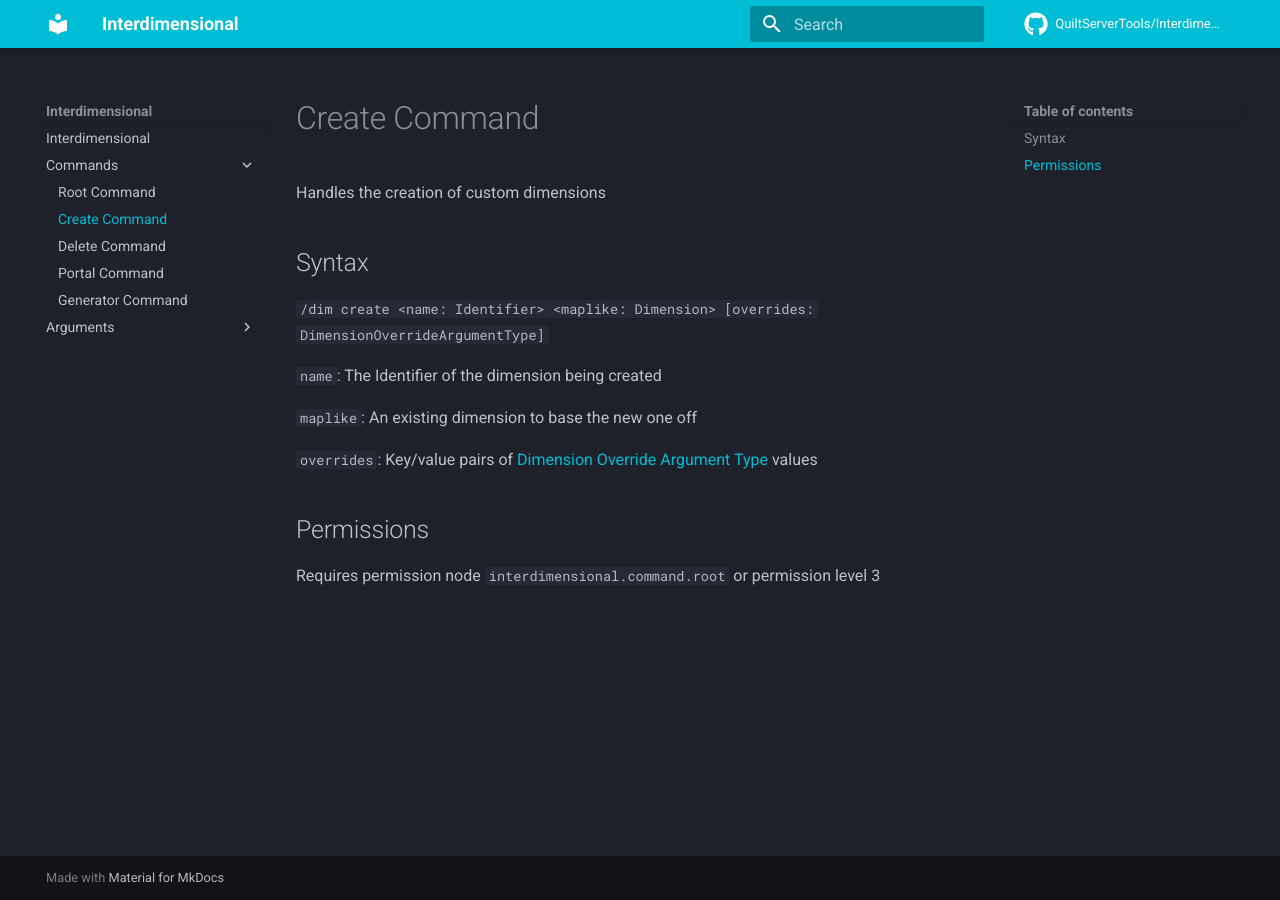
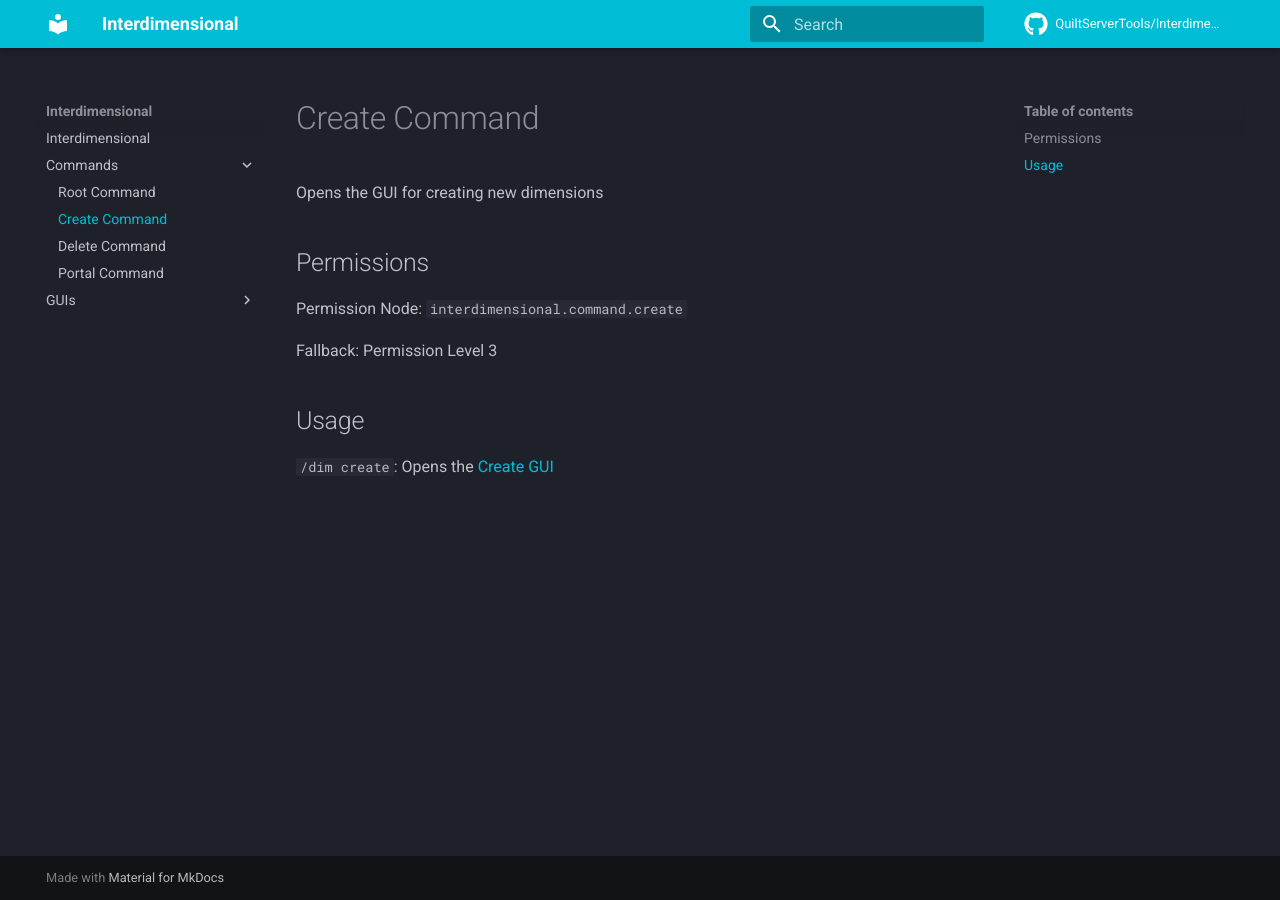
Before and after one commit to QuiltServerTools/Interdimensional, an MkDocs documentation site: the page built from docs/commands/create.md, in a window 1280 px wide. Built offline with MkDocs 1.6.1 and Material for MkDocs 9.7.7, drawn with Linux system fonts in a browser that asks for light colours; comment, search, counter and statistics services are not loaded; the version menu is left out.

Commit message:
Update documentation

```diff
--- a/docs/commands/create.md
+++ b/docs/commands/create.md
@@ -1,17 +1,13 @@
 # Create Command
 
-Handles the creation of custom dimensions
-
-## Syntax
-
-`/dim create <name: Identifier> <maplike: Dimension> [overrides: DimensionOverrideArgumentType]`
-
-`name`: The Identifier of the dimension being created
-
-`maplike`: An existing dimension to base the new one off
-
-`overrides`: Key/value pairs of [Dimension Override Argument Type](../arguments/dimension_override_argument_type.md) values
+Opens the GUI for creating new dimensions
 
 ## Permissions
 
-Requires permission node `interdimensional.command.root` or permission level 3
+Permission Node: `interdimensional.command.create`
+
+Fallback: Permission Level 3
+
+## Usage
+
+`/dim create`: Opens the [Create GUI](../guis/create.md)
--- a/mkdocs.yml
+++ b/mkdocs.yml
@@ -10,11 +10,8 @@ nav:
       - commands/create.md
       - commands/delete.md
       - commands/portal.md
-      - commands/generator.md
-  - Arguments:
-      - arguments/dimension_override_argument_type.md
-      - arguments/generator_argument_type.md
-      - arguments/portal_options_argument_type.md
+  - GUIs:
+      - guis/create.md
 theme:
   name: material
   features:
```
Also changed, not shown: docs/arguments/dimension_override_argument_type.md (deleted, +0 -19 lines), docs/arguments/generator_argument_type.md (deleted, +0 -49 lines), docs/arguments/portal_options_argument_type.md (deleted, +0 -13 lines), docs/commands/delete.md (+3 -3 lines), docs/commands/generator.md (deleted, +0 -11 lines), docs/commands/portal.md (+15 -1 lines), docs/guis/create.md (added, +91 -0 lines), docs/guis/delete.md (added, +7 -0 lines), docs/assets/create_gui.png (added), docs/assets/delete_gui.png (added), 2 other files.
